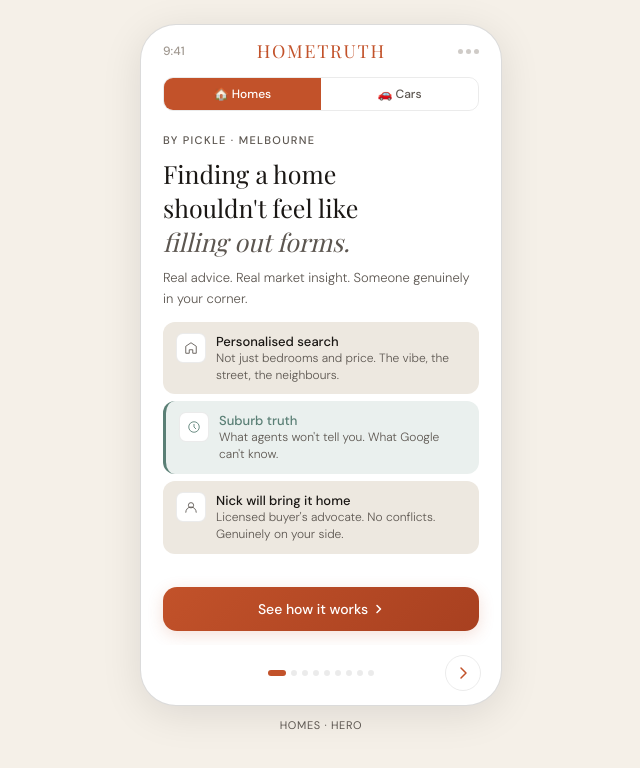
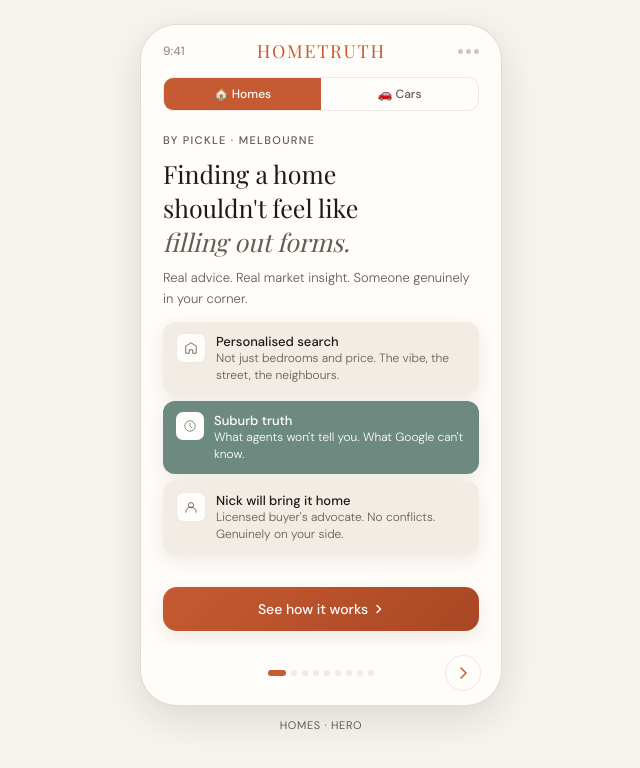
Before and after one commit to andybakerab-afk/hometruth, a Next.js app: page / in a window 1280 px wide. Shown: the top 768 px of the page, without its empty margins (319-959 px from the left). Built offline with nearby package versions, Linux system fonts and the light colour scheme; a web font is replaced by a local one.

Commit message:
Apply designer refined Ironbark theme

```diff
--- a/components/HometruthApp.jsx
+++ b/components/HometruthApp.jsx
@@ -37,9 +37,9 @@ export default function Hometruth() {
     em:        { fontStyle:"italic", color:P.textSub },
     sub:       { fontFamily:P.fontB, fontSize:"13px", fontWeight:"300", lineHeight:"1.6", color:P.textSub, marginBottom:"12px" },
     sp:        { flex:1 },
-    btn:       { fontFamily:P.fontB, fontSize:"14px", fontWeight:"500", padding:"13px 20px", borderRadius:"14px", border:"none", background:`linear-gradient(135deg, ${P.accent} 0%, ${P.accentDark} 100%)`, color:P.accentText, cursor:"pointer", width:"100%", marginTop:"8px", boxShadow:P.shadow, display:"flex", alignItems:"center", justifyContent:"center", gap:"6px" },
-    btnGold:   { fontFamily:P.fontB, fontSize:"14px", fontWeight:"500", padding:"13px 20px", borderRadius:"14px", border:"none", background:P.gold, color:P.accentText, cursor:"pointer", width:"100%", marginTop:"8px", boxShadow:P.goldShadow },
-    btnG:      { fontFamily:P.fontB, fontSize:"13px", fontWeight:"400", padding:"11px 20px", borderRadius:"14px", border:`0.5px solid ${P.border}`, background:"transparent", color:P.textSub, cursor:"pointer", width:"100%", marginTop:"6px" },
+    btn:       { fontFamily:P.fontB, fontSize:"14px", fontWeight:"500", padding:"13px 20px", borderRadius:P.radiusSm, border:"none", background:`linear-gradient(135deg, ${P.accent} 0%, ${P.accentDark} 100%)`, color:P.accentText, cursor:"pointer", width:"100%", marginTop:"8px", boxShadow:P.shadow, display:"flex", alignItems:"center", justifyContent:"center", gap:"6px" },
+    btnGold:   { fontFamily:P.fontB, fontSize:"14px", fontWeight:"500", padding:"13px 20px", borderRadius:P.radiusSm, border:"none", background:P.gold, color:P.accentText, cursor:"pointer", width:"100%", marginTop:"8px", boxShadow:P.goldShadow },
+    btnG:      { fontFamily:P.fontB, fontSize:"13px", fontWeight:"400", padding:"11px 20px", borderRadius:P.radiusSm, border:`0.5px solid ${P.border}`, background:"transparent", color:P.textSub, cursor:"pointer", width:"100%", marginTop:"6px" },
     card:      { background:P.surfaceAlt, borderRadius:"12px", padding:"11px 13px", display:"flex", alignItems:"flex-start", gap:"10px", marginBottom:"7px" },
     icon:      { width:"28px", height:"28px", borderRadius:"7px", background:P.surface, border:`0.5px solid ${P.border}`, display:"flex", alignItems:"center", justifyContent:"center", flexShrink:0 },
     cl:        { fontFamily:P.fontB, fontSize:"13px", fontWeight:"500", color:P.text },
@@ -207,9 +207,9 @@ export default function Hometruth() {
         <div style={S.tag}>by Pickle · Melbourne</div>
         <div style={S.h1}>Finding a home<br/>shouldn't feel like<br/><span style={S.em}>filling out forms.</span></div>
         <div style={S.sub}>Real advice. Real market insight. Someone genuinely in your corner.</div>
-        <div style={S.card}><div style={S.icon}><svg width="14" height="14" viewBox="0 0 16 16" fill="none"><path d="M8 2L2 6v8h4v-4h4v4h4V6L8 2z" stroke={P.textSub} strokeWidth="1" strokeLinejoin="round"/></svg></div><div><div style={S.cl}>Personalised search</div><div style={S.cd}>Not just bedrooms and price. The vibe, the street, the neighbours.</div></div></div>
-        <div style={{...S.card, background:P.sageBg, borderLeft:`3px solid ${P.sage}`}}><div style={S.icon}><svg width="14" height="14" viewBox="0 0 16 16" fill="none"><circle cx="8" cy="8" r="6" stroke={P.sage} strokeWidth="1"/><path d="M8 5v3l2 2" stroke={P.sage} strokeWidth="1" strokeLinecap="round"/></svg></div><div><div style={{...S.cl, color:P.sage}}>Suburb truth</div><div style={S.cd}>What agents won't tell you. What Google can't know.</div></div></div>
-        <div style={S.card}><div style={S.icon}><svg width="14" height="14" viewBox="0 0 16 16" fill="none"><circle cx="8" cy="6" r="3" stroke={P.textSub} strokeWidth="1"/><path d="M2 14c0-3.3 2.7-6 6-6s6 2.7 6 6" stroke={P.textSub} strokeWidth="1" strokeLinecap="round"/></svg></div><div><div style={S.cl}>Nick will bring it home</div><div style={S.cd}>Licensed buyer's advocate. No conflicts. Genuinely on your side.</div></div></div>
+        <div style={{...S.card, boxShadow:P.shadow}}><div style={S.icon}><svg width="14" height="14" viewBox="0 0 16 16" fill="none"><path d="M8 2L2 6v8h4v-4h4v4h4V6L8 2z" stroke={P.textSub} strokeWidth="1" strokeLinejoin="round"/></svg></div><div><div style={S.cl}>Personalised search</div><div style={S.cd}>Not just bedrooms and price. The vibe, the street, the neighbours.</div></div></div>
+        <div style={{...S.card, background:P.sage, boxShadow:P.shadow}}><div style={{...S.icon, background:P.surface, border:"none"}}><svg width="14" height="14" viewBox="0 0 16 16" fill="none"><circle cx="8" cy="8" r="6" stroke={P.sage} strokeWidth="1"/><path d="M8 5v3l2 2" stroke={P.sage} strokeWidth="1" strokeLinecap="round"/></svg></div><div><div style={{...S.cl, color:P.accentText}}>Suburb truth</div><div style={{...S.cd, color:P.accentText}}>What agents won't tell you. What Google can't know.</div></div></div>
+        <div style={{...S.card, boxShadow:P.shadow}}><div style={S.icon}><svg width="14" height="14" viewBox="0 0 16 16" fill="none"><circle cx="8" cy="6" r="3" stroke={P.textSub} strokeWidth="1"/><path d="M2 14c0-3.3 2.7-6 6-6s6 2.7 6 6" stroke={P.textSub} strokeWidth="1" strokeLinecap="round"/></svg></div><div><div style={S.cl}>Nick will bring it home</div><div style={S.cd}>Licensed buyer's advocate. No conflicts. Genuinely on your side.</div></div></div>
         <div style={S.sp}/>
         <button style={S.btn} onClick={() => go(1)}>See how it works <Chev/></button>
       </div>
@@ -346,9 +346,9 @@ export default function Hometruth() {
         <div style={S.tag}>by Pickle · Melbourne</div>
         <div style={S.h1}>Buying a car<br/>shouldn't feel like<br/><span style={S.em}>a negotiation you'll lose.</span></div>
         <div style={S.sub}>Dealers are trained negotiators. You're not. Hometruth changes that.</div>
-        <div style={S.card}><div style={S.icon}><svg width="14" height="14" viewBox="0 0 16 16" fill="none"><path d="M2 11h12M3 11l1-4h8l1 4M5 11v2M11 11v2M6 7h4" stroke={P.textSub} strokeWidth="1" strokeLinecap="round" strokeLinejoin="round"/></svg></div><div><div style={S.cl}>Dealer truth</div><div style={S.cd}>Real margins, end-of-quarter pressure, finance kickback intel.</div></div></div>
-        <div style={S.card}><div style={S.icon}><svg width="14" height="14" viewBox="0 0 16 16" fill="none"><circle cx="8" cy="8" r="6" stroke={P.textSub} strokeWidth="1"/><path d="M8 5v3l2 2" stroke={P.textSub} strokeWidth="1" strokeLinecap="round"/></svg></div><div><div style={S.cl}>Ask Hometruth</div><div style={S.cd}>Is now a good time to buy? What should I actually pay?</div></div></div>
-        <div style={S.card}><div style={S.icon}><span style={{fontSize:"13px"}}>🎁</span></div><div><div style={S.cl}>Just show up for the bow</div><div style={S.cd}>Nick handles everything. You pick it up with a gift box on it.</div></div></div>
+        <div style={{...S.card, boxShadow:P.shadow}}><div style={S.icon}><svg width="14" height="14" viewBox="0 0 16 16" fill="none"><path d="M2 11h12M3 11l1-4h8l1 4M5 11v2M11 11v2M6 7h4" stroke={P.textSub} strokeWidth="1" strokeLinecap="round" strokeLinejoin="round"/></svg></div><div><div style={S.cl}>Dealer truth</div><div style={S.cd}>Real margins, end-of-quarter pressure, finance kickback intel.</div></div></div>
+        <div style={{...S.card, boxShadow:P.shadow}}><div style={S.icon}><svg width="14" height="14" viewBox="0 0 16 16" fill="none"><circle cx="8" cy="8" r="6" stroke={P.textSub} strokeWidth="1"/><path d="M8 5v3l2 2" stroke={P.textSub} strokeWidth="1" strokeLinecap="round"/></svg></div><div><div style={S.cl}>Ask Hometruth</div><div style={S.cd}>Is now a good time to buy? What should I actually pay?</div></div></div>
+        <div style={{...S.card, boxShadow:P.shadow}}><div style={S.icon}><span style={{fontSize:"13px"}}>🎁</span></div><div><div style={S.cl}>Just show up for the bow</div><div style={S.cd}>Nick handles everything. You pick it up with a gift box on it.</div></div></div>
         <div style={S.sp}/>
         <button style={S.btn} onClick={() => go(1)}>See how it works <Chev/></button>
       </div>
--- a/src/theme.js
+++ b/src/theme.js
@@ -1,17 +1,42 @@
 const ironbark = {
-  bg: "#F5F0E8", surface: "#FFFFFF", surfaceAlt: "#EDE8E0",
-  border: "rgba(0,0,0,0.08)", borderStrong: "rgba(0,0,0,0.14)",
-  text: "#1A1714", textSub: "#5C5650", textHint: "#A09890",
-  accent: "#C2522A", accentDark: "#A84020", accentText: "#FFFFFF", accentSoft: "#F5E8E2",
-  warm: "#7A4F2A", warmBg: "#F5E8D8", warmDark: "#4A2E0A",
-  good: "#2A5C1A", goodBg: "#E8F4E6",
-  warn: "#8A2020", warnBg: "#FDEAEA",
-  gold: "#B8832A", goldBg: "#F5EDDA", goldText: "#7A5018",
-  nav: "#C2522A", shadow: "0 4px 16px rgba(194,82,42,0.18)", goldShadow: "0 2px 12px rgba(184,131,42,0.30)", phoneShadow: "0 8px 40px rgba(0,0,0,0.10)",
-  sage: "#5A7F75", sageBg: "#EAF0EE",
-  ink: "#1A1A17", inkAlt: "#2C2A25",
-  onInk: "#F0EDE8", onInkSub: "rgba(240,237,232,0.65)", onInkHint: "rgba(240,237,232,0.4)",
-  propPlaceholder: "linear-gradient(135deg, #E8D5C0 0%, #C9A882 100%)",
+  bg: "#F7F3EE",
+  surface: "#FFFDF9",
+  surfaceAlt: "#F2ECE4",
+  border: "rgba(88, 66, 48, 0.10)",
+  borderStrong: "rgba(88, 66, 48, 0.18)",
+  text: "#1F1A17",
+  textSub: "#645C55",
+  textHint: "#9B9188",
+  accent: "#C65A32",
+  accentDark: "#A94724",
+  accentText: "#FFFFFF",
+  accentSoft: "#F6E7DF",
+  warm: "#7A4F2A",
+  warmBg: "#F4E6D6",
+  warmDark: "#4D3113",
+  good: "#2E5F2D",
+  goodBg: "#E8F3E7",
+  warn: "#8B2A2A",
+  warnBg: "#FBEAEA",
+  gold: "#B7842C",
+  goldBg: "#F4EBD8",
+  goldText: "#7A541A",
+  sage: "#6D8A80",
+  sageBg: "#E8F0EC",
+  nav: "#C65A32",
+  ink: "#1B1B18",
+  inkAlt: "#2D2B27",
+  onInk: "#F3EFE9",
+  onInkSub: "rgba(243,239,233,0.68)",
+  onInkHint: "rgba(243,239,233,0.42)",
+  shadow: "0 6px 18px rgba(76, 55, 39, 0.10)",
+  goldShadow: "0 4px 14px rgba(183,132,44,0.20)",
+  phoneShadow: "0 12px 42px rgba(28, 24, 20, 0.12)",
+  propPlaceholder: "linear-gradient(135deg, #E8D7C5 0%, #C8A886 100%)",
+  radiusSm: "14px",
+  radiusMd: "18px",
+  radiusLg: "24px",
+  radiusXl: "30px",
   fontD: "'Playfair Display', Georgia, serif",
   fontB: "'DM Sans', system-ui, sans-serif",
 };
```
